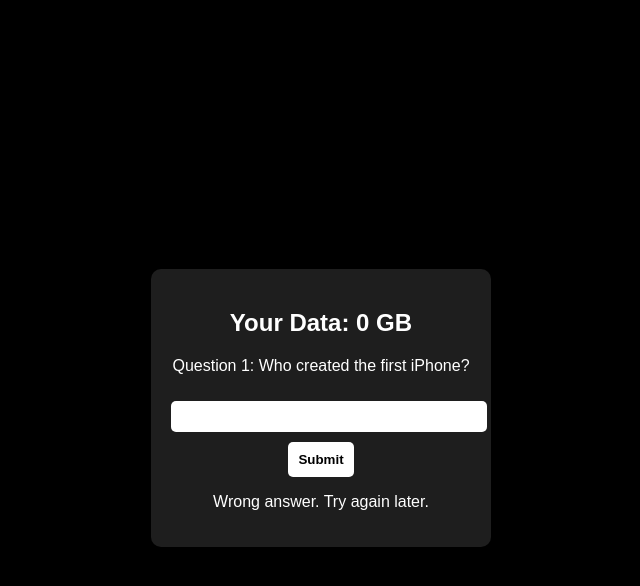
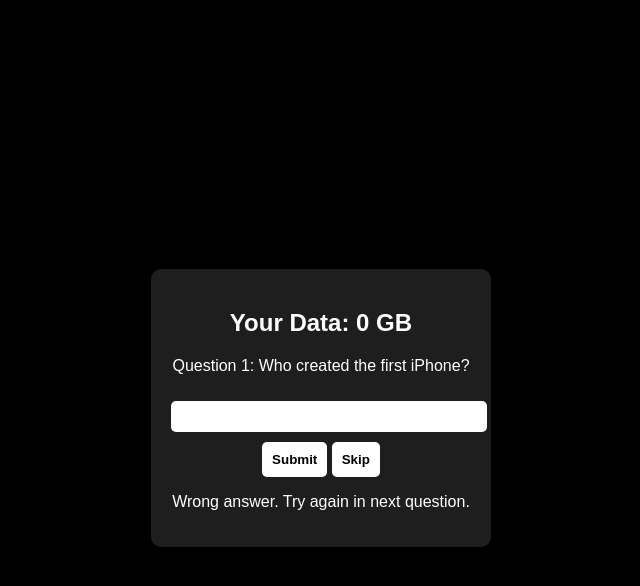
Before and after one commit to mounibwebdev12/Mental-Dojo-Learning, a plain HTML site: page index.html in a window 1280 px wide. Both pictures are taken after typing "Sample" into the empty fields and a click on the button "Submit". Shown: the whole page, without its empty margins (319-959 px from the left). Drawn offline with Linux system fonts and the light colour scheme.

Commit message:
Update index.html

```diff
--- a/index.html
+++ b/index.html
@@ -50,6 +50,7 @@
       <p id="question">Question 1: Who created the first iPhone?</p>
       <input type="text" id="answer">
       <button onclick="checkAnswer()">Submit</button>
+      <button onclick="skipQuestion()">Skip</button>
     </div>
 
     <p id="feedback"></p>
@@ -83,16 +84,21 @@
         data += 5;
         document.getElementById('data').textContent = data;
         feedback.textContent = `Correct! +5GB. Total: ${data} GB.`;
-        lastAnswered = Date.now();
-        questionIndex++;
-        setTimeout(loadNextQuestion, 3600000); // 1 hour = 3600000 ms
       } else {
-        feedback.textContent = 'Wrong answer. Try again later.';
-        setTimeout(loadNextQuestion, 3600000);
-        questionIndex++;
+        feedback.textContent = 'Wrong answer. Try again in next question.';
       }
 
+      lastAnswered = Date.now();
+      questionIndex++;
       document.getElementById('answer').value = '';
+      setTimeout(loadNextQuestion, 10000); // 10 seconds for test
+    }
+
+    function skipQuestion() {
+      const feedback = document.getElementById('feedback');
+      feedback.textContent = 'Skipped. No data gained.';
+      questionIndex++;
+      setTimeout(loadNextQuestion, 10000); // 10 seconds for test
     }
 
     function loadNextQuestion() {
@@ -103,18 +109,17 @@
         feedback.textContent = '';
         questionBox.classList.remove('hidden');
       } else {
-        feedback.textContent = 'You answered all questions. Come back next hour.';
+        feedback.textContent = 'You answered all questions. Come back later.';
         questionBox.classList.add('hidden');
       }
     }
 
-    // Check every 10 seconds if data is zero
     setInterval(() => {
       if (data <= 0) {
-        fetch('block-internet.ps1'); // you can replace this with local trigger logic
+        // Simulated block: Replace this with actual code to call PowerShell if needed
+        console.log("Internet would be blocked now.");
       }
     }, 10000);
-
   </script>
 </body>
 </html>
```
